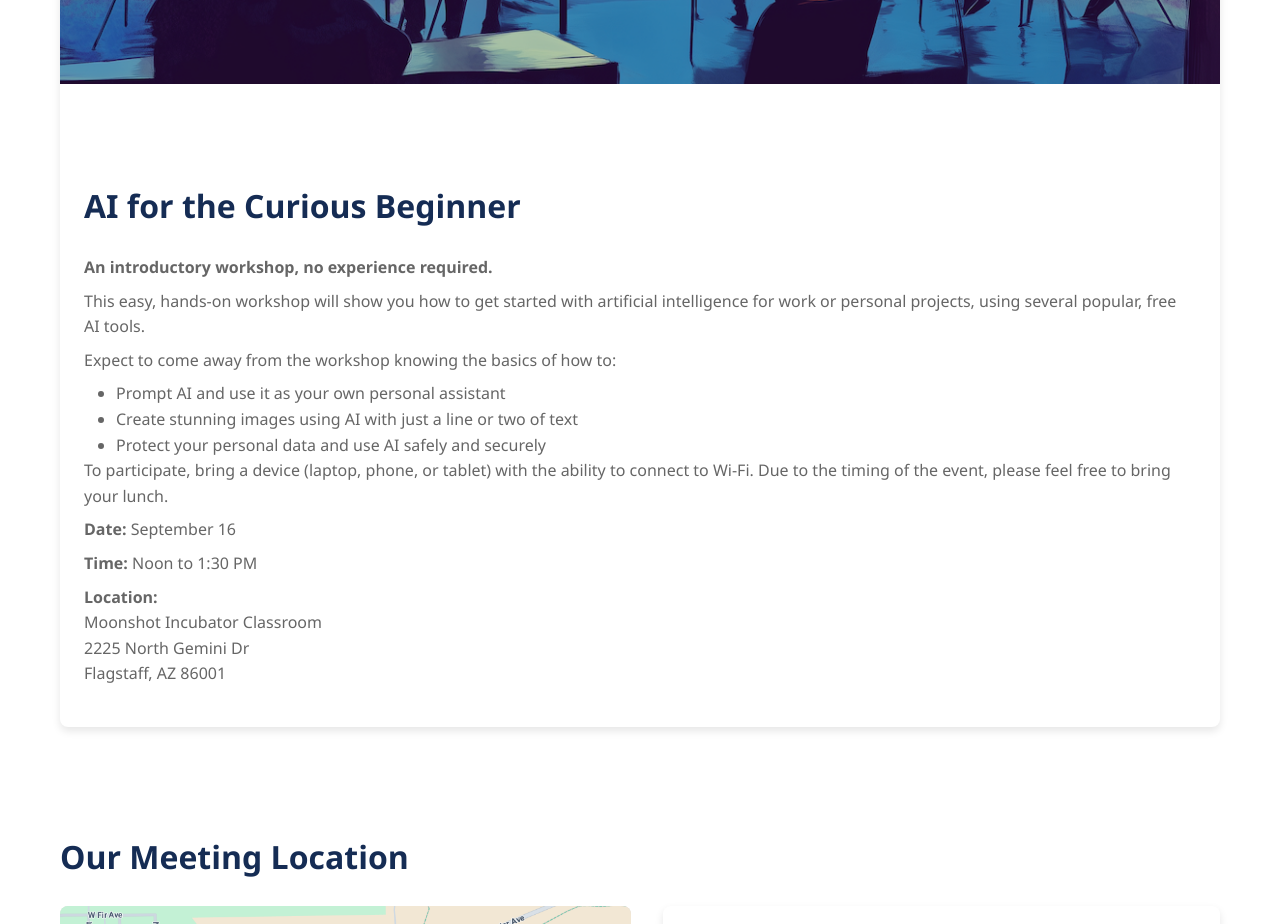
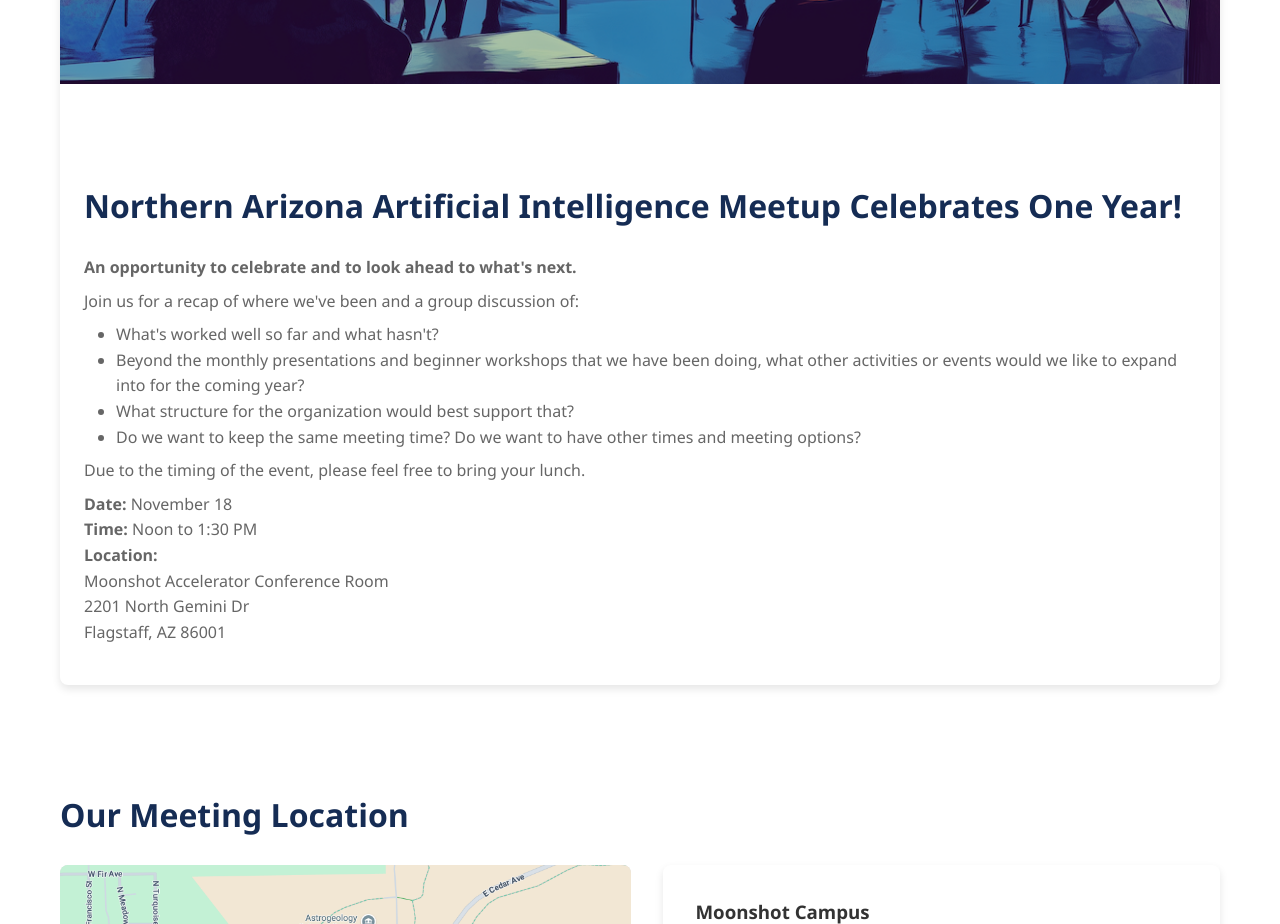
Before and after one commit to FireflightPro/NAAI-site, a website: page index.html in a window 1280 px wide. Shown: the part 1600-2524 px from the top of the page. Drawn offline with Linux system fonts and the light colour scheme.

Commit message:
Update of upcoming events

```diff
--- a/index.html
+++ b/index.html
@@ -44,23 +44,28 @@
           </div>
           <div class="card-content">
             <div class="event-details">
-              <h2>AI for the Curious Beginner</h2>
-              <p><strong>An introductory workshop, no experience required.</strong></p>
-              <p>This easy, hands-on workshop will show you how to get started with artificial intelligence for work or personal projects, using several popular, free AI tools.</p>
-              <p>Expect to come away from the workshop knowing the basics of how to:</p>
-                <ul class="indent">
-                  <li>Prompt AI and use it as your own personal assistant</li>
-                  <li>Create stunning images using AI with just a line or two of text</li>
-                  <li>Protect your personal data and  use AI safely and securely</li>
-                </ul>
-              <p>To participate, bring a device (laptop, phone, or tablet) with the ability to connect to Wi-Fi. Due to the timing of the event, please feel free to bring your lunch.</p>
-              <p><strong>Date:</strong> September 16<br>
-              <p><strong>Time:</strong> Noon to 1:30 PM<br>
-              <p><strong>Location:</strong><br>
-                Moonshot Incubator Classroom<br>
-                2225 North Gemini Dr<br>
+              <h2>Northern Arizona Artificial Intelligence Meetup Celebrates One Year!</h2>
+              <p><strong>An opportunity to celebrate and to look ahead to what's next.</strong></p>
+              <p>Join us for a recap of where we've been and a group discussion of:</p>
+              <p>
+              <ul class="indent">
+                <li>What's worked well so far and what hasn't?</li>
+                <li>Beyond the monthly presentations and beginner workshops that we have been doing, what other activities or events would we like to expand into for the coming year?</li>
+                <li>What structure for the organization would best support that?</li>
+                <li>Do we want to keep the same meeting time? Do we want to have other times and meeting options?</li>
+              </ul>
+              </p>
+              <p>Due to the timing of the event, please feel free to bring your lunch.</p>
+              <p><strong>Date:</strong> November 18<br>
+              <strong>Time:</strong> Noon to 1:30 PM<br>
+              <strong>Location:</strong><br>
+                Moonshot Accelerator Conference Room<br>
+                2201 North Gemini Dr<br>
                 Flagstaff, AZ 86001</p>
-                <!-- <p>Accelerator Building, Main Conference Room<br>
+
+                <!-- To participate, bring a device (laptop, phone, or tablet) with the ability to connect to Wi-Fi.
+
+                <p>Accelerator Building, Main Conference Room<br>
                 2201 North Gemini Dr<br>
                 Flagstaff, AZ 86001</p> -->
             </div>
```
